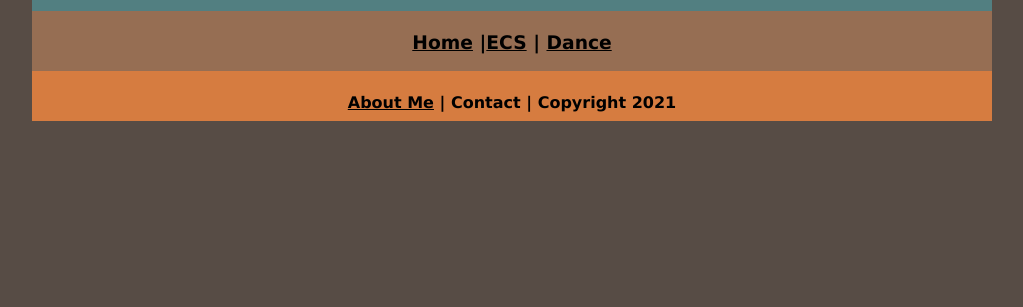
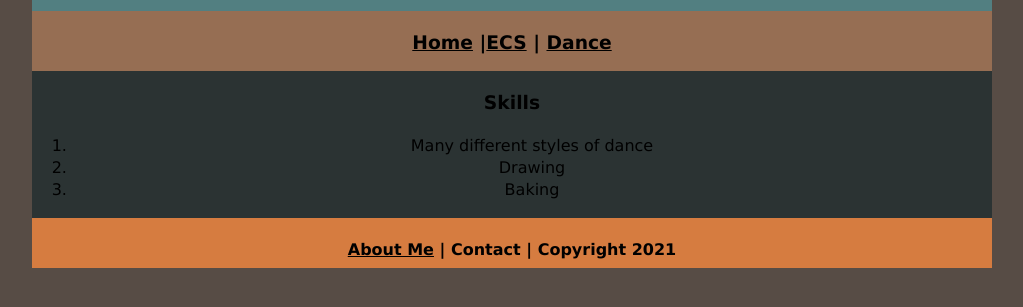
Before and after one commit to 9652272/escportfolio, a plain HTML site: page aboutme.html in a window 1280 px wide. Shown: the part 69-376 px from the top of the page, without its empty margins (128-1151 px from the left). Drawn offline with Linux system fonts and the light colour scheme.

Commit message:
Update aboutme.html

```diff
--- a/aboutme.html
+++ b/aboutme.html
@@ -17,6 +17,12 @@
             <h3> <a href="index.html">Home</a> |<a href="ecs/index.html">ECS</a> | <a href="Dance/index.html">Dance</a></h3>
          </div>
          <div class="content">
+           <h3> Skills </h3>
+           <ol>
+             <li>Many different styles of dance</li>
+             <li>Drawing</li>
+             <li>Baking</li>
+           </ol>
 
 
          </div>
```
